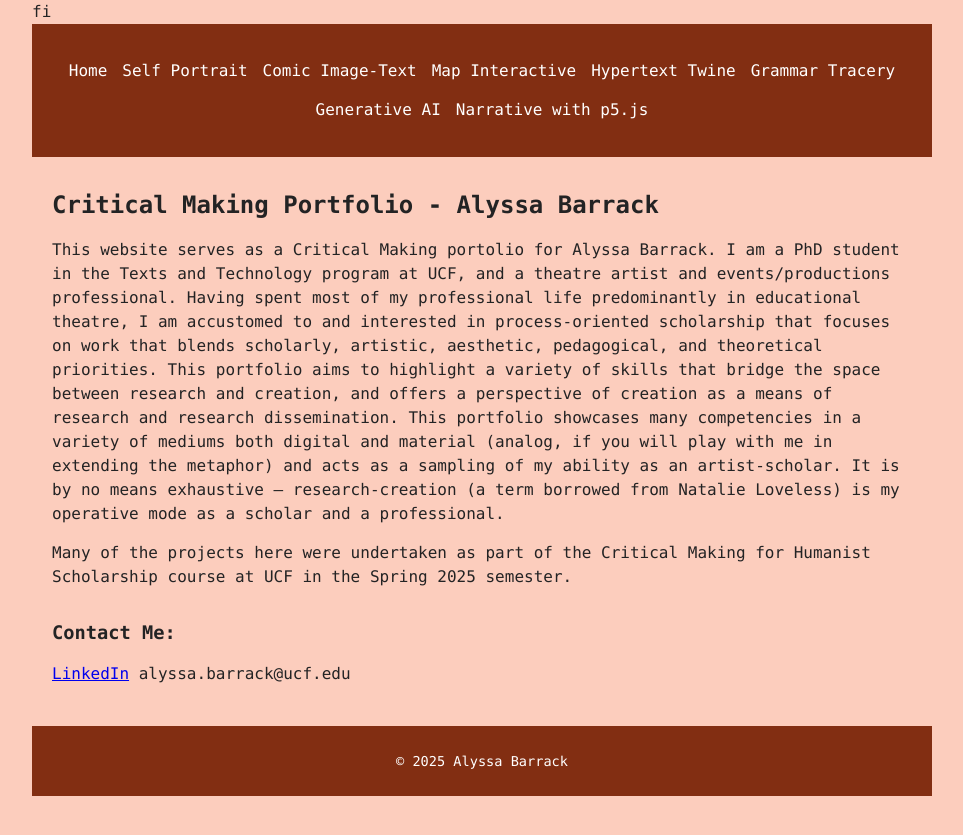
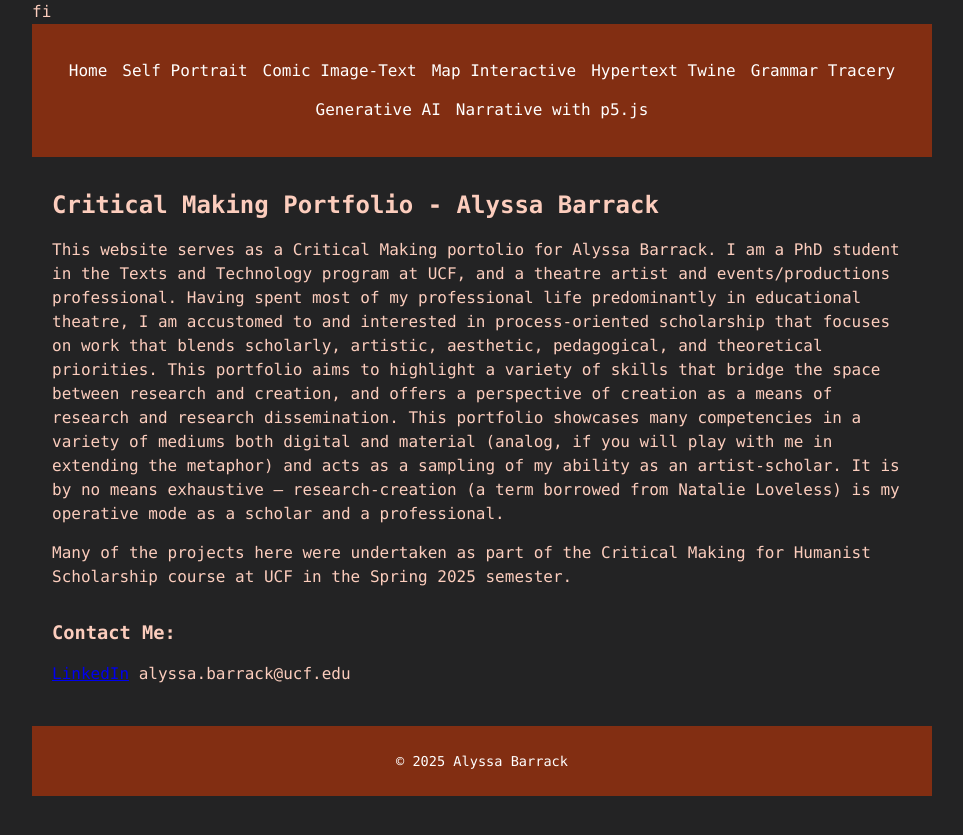
Before and after one commit to alyssalb/CriticalMakingPortfolioBarrack, a Jekyll site: the page built from index.md, in a window 1280 px wide. Shown: the top 835 px of the page, without its empty margins (158-1121 px from the left). Built offline with Jekyll 4.4.1, drawn with Linux system fonts in a browser that asks for light colours; our own code applies the rules of GitHub Pages for plain Markdown files.

Commit message:
Update style.scss

```diff
--- a/assets/css/style.scss
+++ b/assets/css/style.scss
@@ -10,8 +10,8 @@ body {
   margin: 0 auto;
   max-width: 900px;
   padding: 0;
-  background: #fccdbd;
-  color: #232324;
+  background: #232324;
+  color:  #fccdbd;
   font-size: 16px;
   line-height: 1.5;
   font-family: "Monaco", "Arial", monospace;
```
